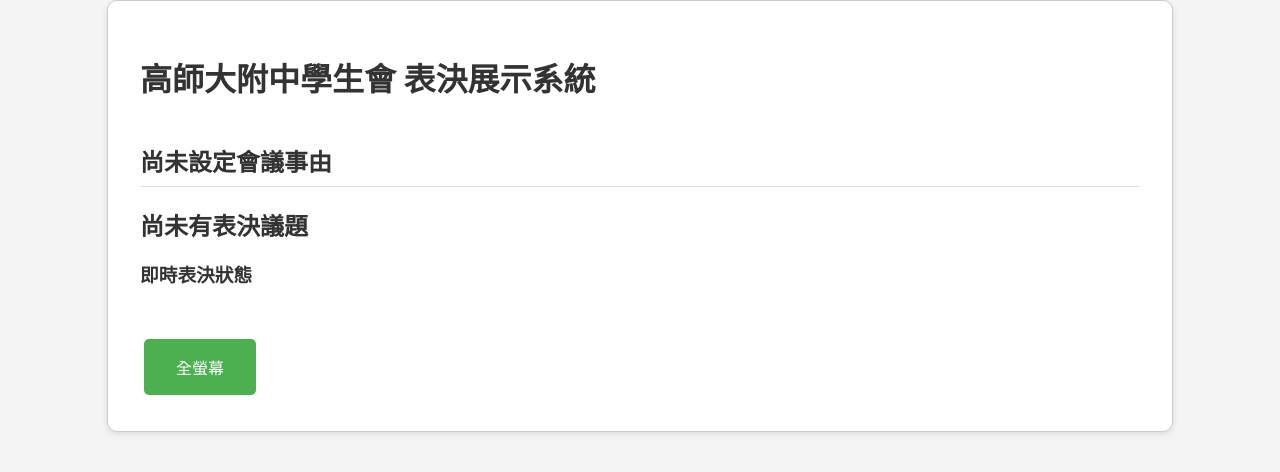
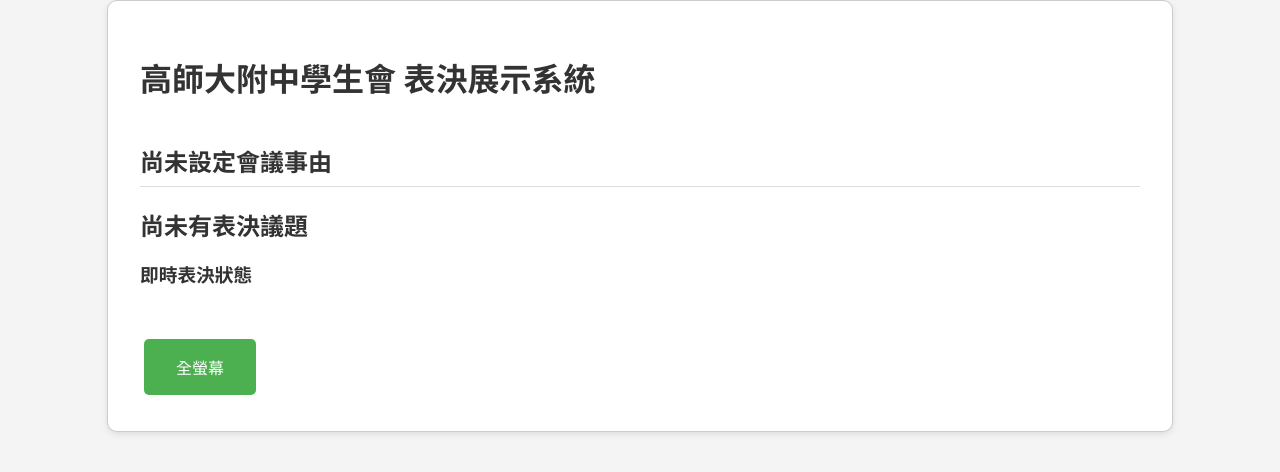
Before and after one commit to ashssa/Voting-system, a plain HTML site: page display.html in a window 1280 px wide. Drawn offline with nearby package versions, Linux system fonts and the light colour scheme.

Commit message:
chinese fonts update

```diff
--- a/script.js
+++ b/script.js
@@ -91,7 +91,7 @@ function handleData(sender, data) {
       document.getElementById("current-topic").textContent = currentTopic;
 
       // 顯示會議事由
-      document.getElementById("meeting-info").textContent = `會議事由：${data.meetingInfo}`;
+      document.getElementById("meeting-info").textContent = `${data.meetingInfo}`;
 
       voteStatus = {};
       data.users.forEach(name => voteStatus[name] = null);
--- a/style.css
+++ b/style.css
@@ -1,9 +1,10 @@
 /* === import fonts === */
 @import url('https://fonts.googleapis.com/css2?family=EB+Garamond:wght@400..800&display=swap');
+@import url('https://fonts.googleapis.com/css2?family=Noto+Sans+HK:wght@100..900&display=swap');
 
 /* === 基本排版 === */
 body {
-  font-family: "EB Garamond", "Segoe UI", sans-serif;
+  font-family: "EB Garamond", "Noto Sans HK", "Segoe UI", sans-serif;
   background: #f4f4f4;
   margin: 0;
   color: #333;
@@ -214,6 +215,8 @@ li {
   margin-bottom: 1rem;
   padding-bottom: 0.5rem;
   border-bottom: 1px solid #ddd; /* 淺色水平線 */
+  /*text-indent: -5em;
+  margin-left: 5em;*/
 }
 
 /* === 展示頁面 === */
```
